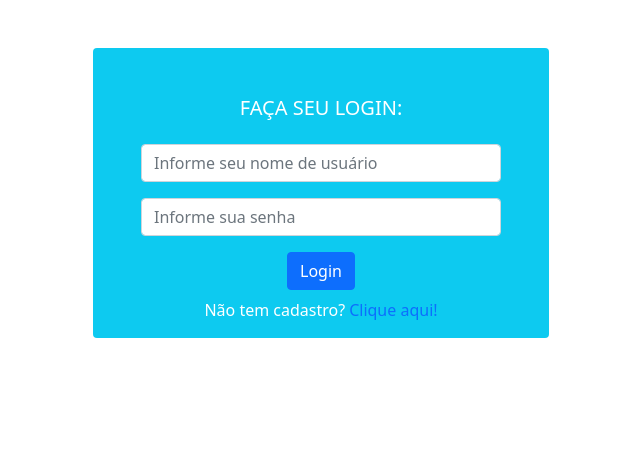
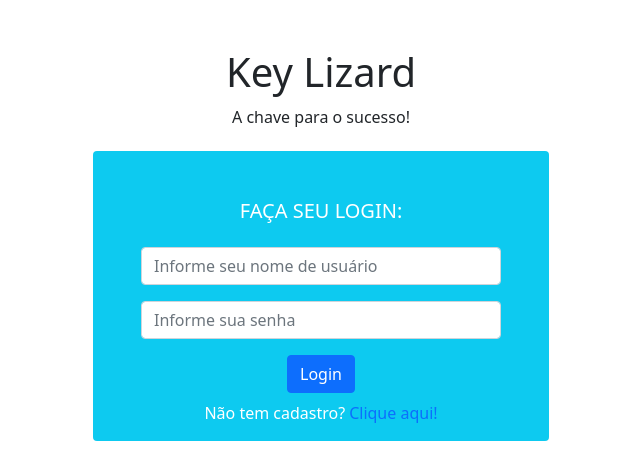
Before and after one commit to brut4luk3/key_lizard, a Django app: page /registration/login/ in a window 1280 px wide. Shown: the top 471 px of the page, without its empty margins (319-959 px from the left). Run offline with Django 4.2, Linux system fonts and the light colour scheme.

Commit message:
Página de login completa (layout)

```diff
--- a/key_lizard/settings.py
+++ b/key_lizard/settings.py
@@ -123,3 +123,5 @@ STATIC_URL = 'static/'
 # https://docs.djangoproject.com/en/4.0/ref/settings/#default-auto-field
 
 DEFAULT_AUTO_FIELD = 'django.db.models.BigAutoField'
+
+LOGIN_REDIRECT_URL = '/usuarios/'
--- a/key_lizard/urls.py
+++ b/key_lizard/urls.py
@@ -18,5 +18,6 @@ from django.urls import path, include
 
 urlpatterns = [
     path('admin/', admin.site.urls),
-    path('registration/', include('django.contrib.auth.urls'))
+    path('registration/', include('django.contrib.auth.urls')),
+    path('usuarios/', include('usuarios.urls'))
 ]
--- a/templates/registration/login.html
+++ b/templates/registration/login.html
@@ -3,15 +3,25 @@
 {% block content %}
 
     <div class="container mt-5" style="max-width: 480px">
+        <div class="row mt-5">
+            <div class="col align-self-center text-center">
+                <h1>Key Lizard</h1>
+            </div>
+        </div>
+        <div class="row mt-1">
+            <div class="col align-self-center text-center">
+                <h6>A chave para o sucesso!</h6>
+            </div>
+        </div>
         {% if usuario.is_authenticated %}
-                <div class="row mt-5">
+                <div class="row mt-3">
                     <div class="col align-self-center text-center">
                         <strong>ATENÇÃO:</strong> Você já está logado!
                     </div>
                 </div>
         {% else %}
             <div class="rounded bg-info text-white">
-                <div class="row mt-5">
+                <div class="row mt-3">
                     <div class="col align-self-center text-center mt-5">
                         <h5>FAÇA SEU LOGIN:</h5>
                     </div>
--- /dev/null
+++ b/usuarios/templates/inicio/index.html
@@ -0,0 +1,5 @@
+{% extends 'base.html' %}
+
+{% block content %}
+    Olá, mundo!
+{% endblock %}
--- a/usuarios/urls.py
+++ b/usuarios/urls.py
@@ -1 +1,9 @@
 from django.urls import path
+
+from . import views
+
+app_name = 'usuarios'
+
+urlpatterns =[
+    path('', views.index, name='index')
+]
--- a/usuarios/views.py
+++ b/usuarios/views.py
@@ -1,3 +1,5 @@
 from django.shortcuts import render
 
-# Create your views here.
+def index(request):
+
+    return render(request, 'inicio/index.html')
```
Also changed, not shown: db.sqlite3.
